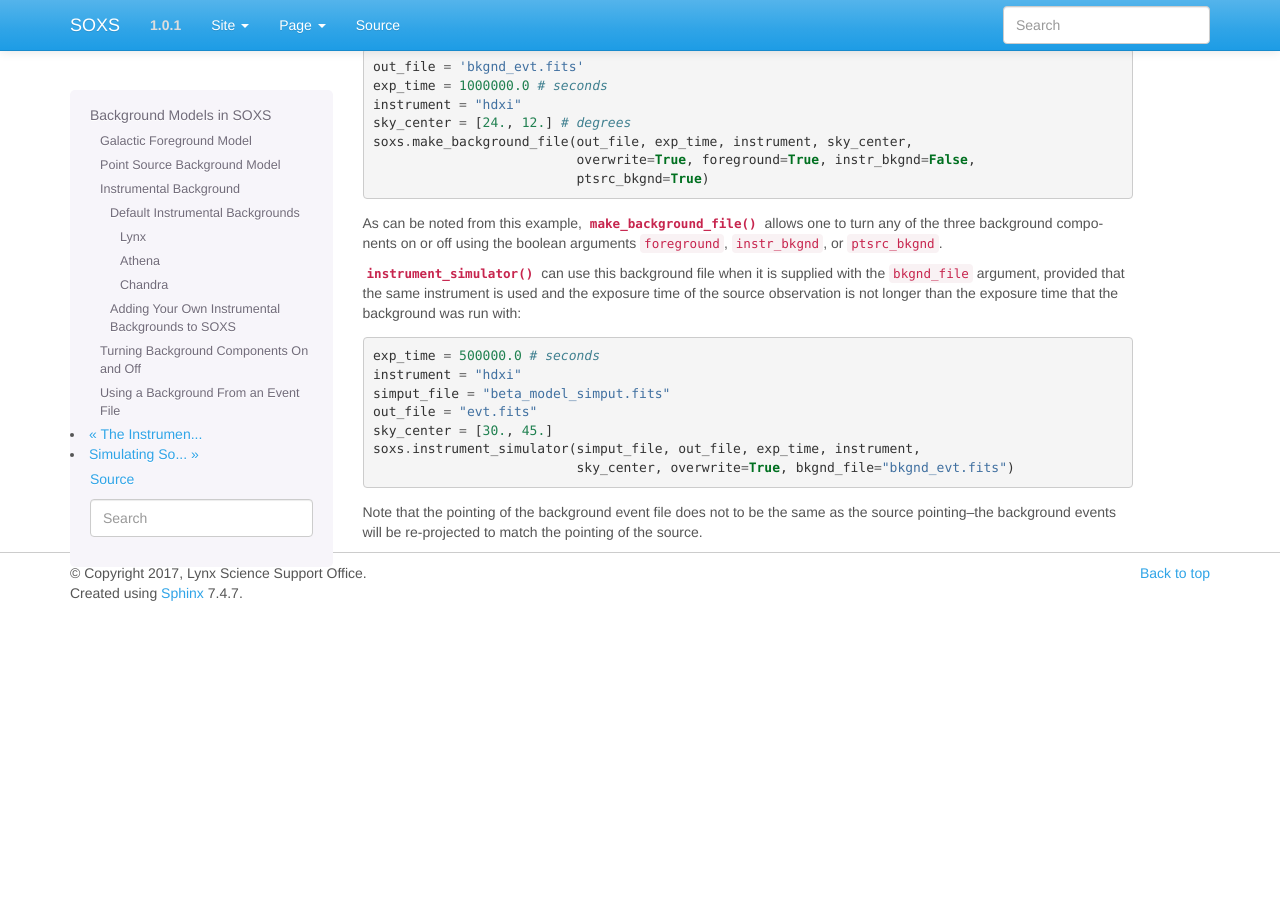
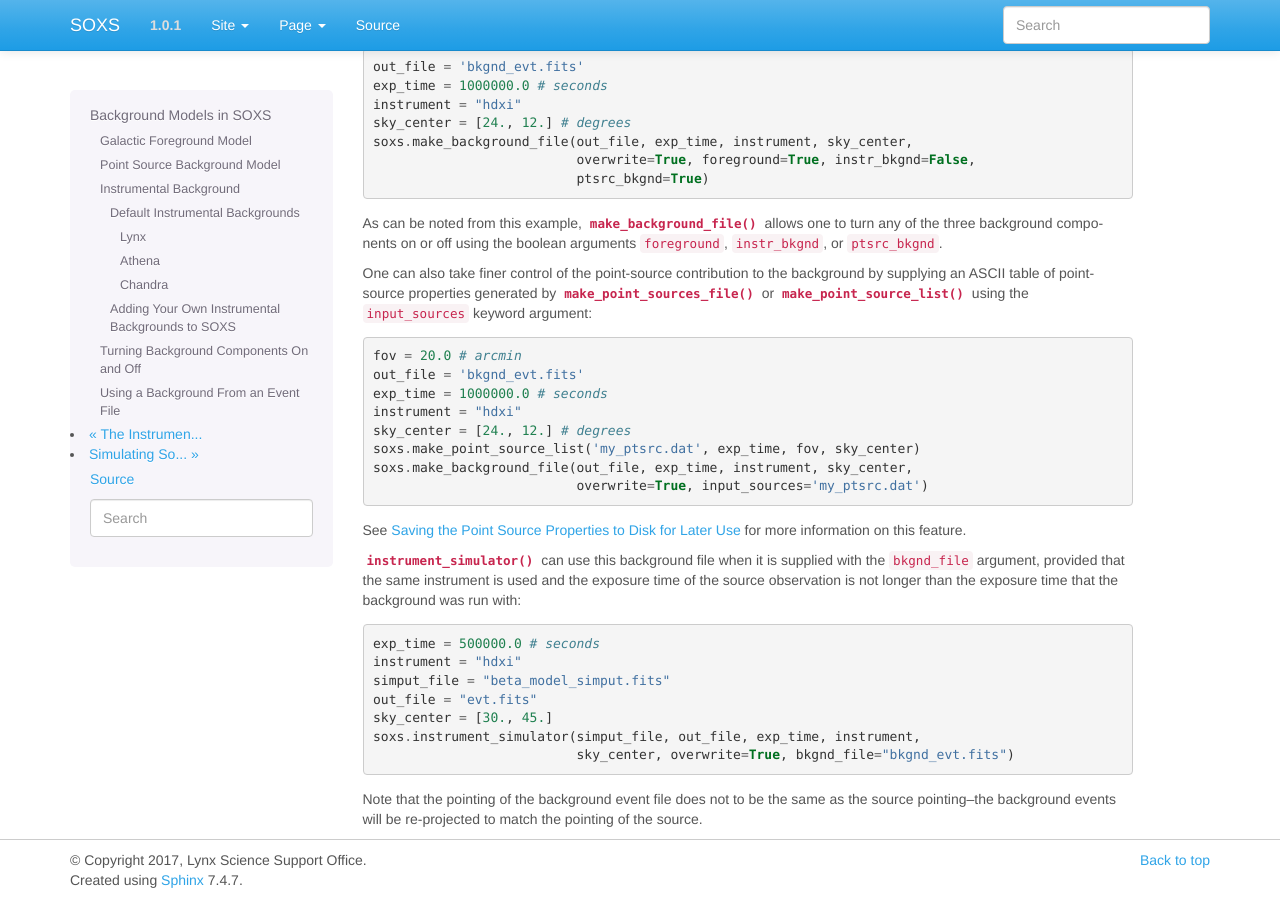
Before and after one commit to lynx-x-ray-observatory/soxs, a Sphinx documentation site: the page built from doc/source/users_guide/background.rst, in a window 1280 px wide and 900 px high, scrolled down 2606 px. Built offline with Sphinx 7.4.7, drawn with Linux system fonts in a browser that asks for light colours; before the commit the page ends 3219 px from its top, so only the background shows below that.

Commit message:
More documentation

```diff
--- a/doc/source/users_guide/background.rst
+++ b/doc/source/users_guide/background.rst
@@ -199,6 +199,24 @@ As can be noted from this example, :func:`~soxs.instrument.make_background_file`
 allows one to turn any of the three background components on or off using the
 boolean arguments ``foreground``, ``instr_bkgnd``, or ``ptsrc_bkgnd``.
 
+One can also take finer control of the point-source contribution to the background
+by supplying an ASCII table of point-source properties generated by
+:func:`~soxs.background.make_point_sources_file` or :func:`~soxs.background.make_point_source_list`
+using the ``input_sources`` keyword argument:
+
+.. code-block:: python
+
+    fov = 20.0 # arcmin
+    out_file = 'bkgnd_evt.fits'
+    exp_time = 1000000.0 # seconds
+    instrument = "hdxi"
+    sky_center = [24., 12.] # degrees
+    soxs.make_point_source_list('my_ptsrc.dat', exp_time, fov, sky_center)
+    soxs.make_background_file(out_file, exp_time, instrument, sky_center,
+                              overwrite=True, input_sources='my_ptsrc.dat')
+
+See :ref:`point-source-list` for more information on this feature.
+
 :func:`~soxs.instrument.instrument_simulator` can use this background file when
 it is supplied with the ``bkgnd_file`` argument, provided that the same
 instrument is used and the exposure time of the source observation is not longer
```
Also changed, not shown: doc/source/users_guide/source_catalogs.rst (+55 -0 lines).
